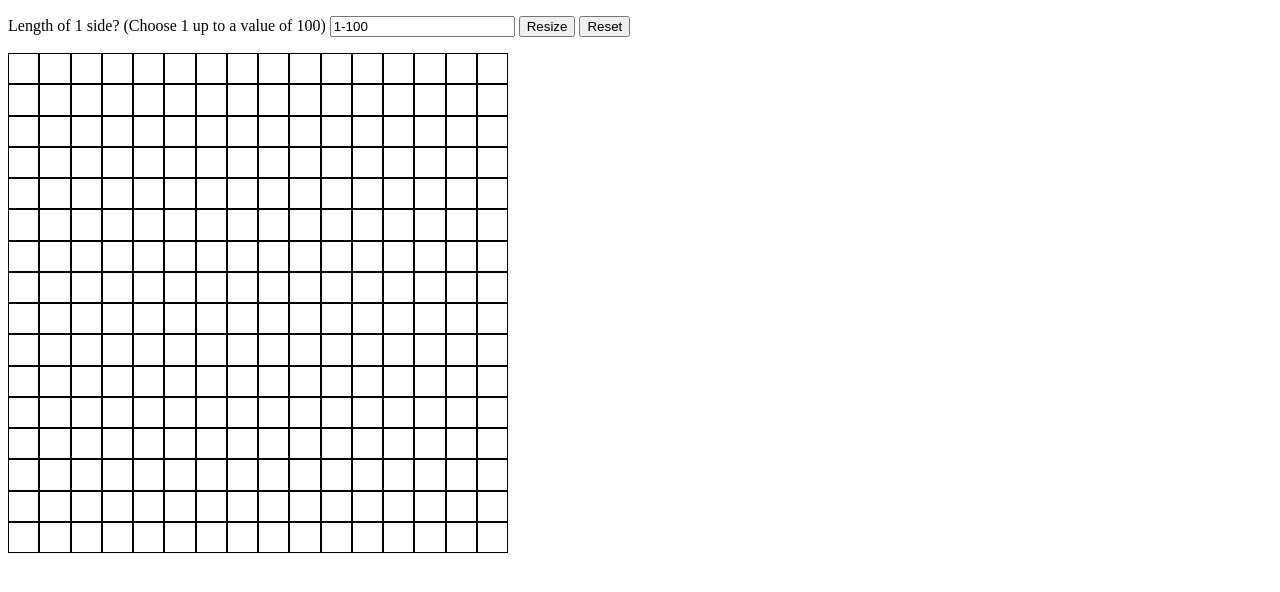
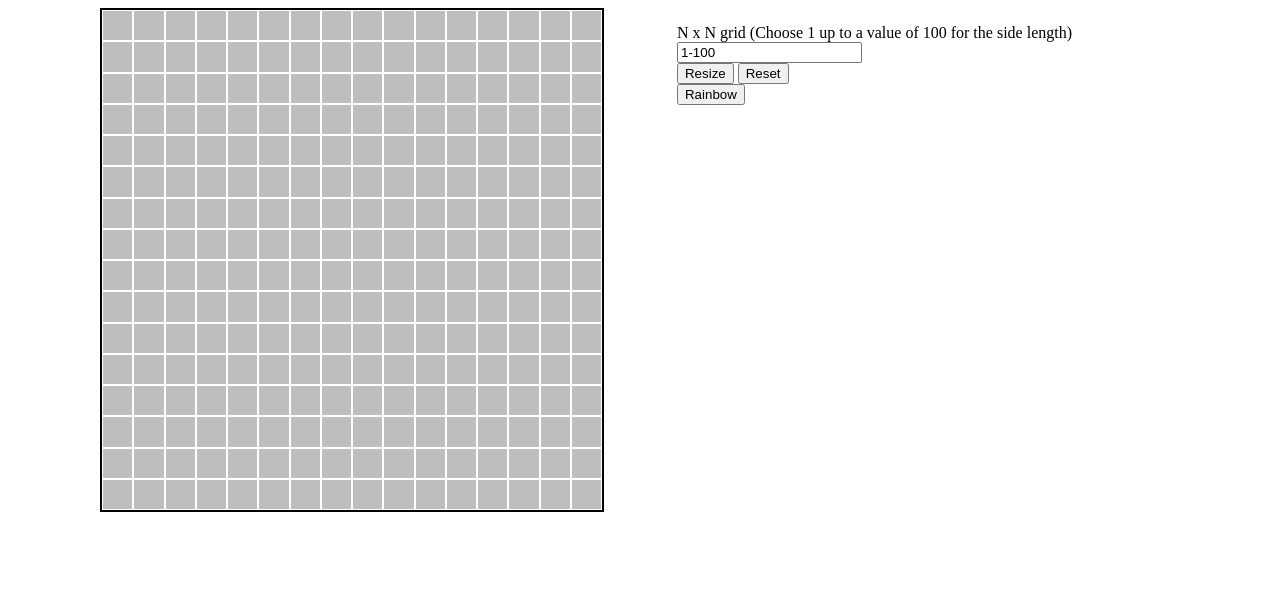
Before and after one commit to bananabread08/etch-a-sketch, a plain HTML site: page index.html in a window 1280 px wide. Drawn offline with Linux system fonts and the light colour scheme.

Commit message:
added Rainbow settings

```diff
--- a/index.html
+++ b/index.html
@@ -7,12 +7,13 @@
     <title>Etch-a-Sketch</title>
 </head>
 <body>
-<p id="settings"> Length of 1 side? (Choose 1 up to a value of 100)
-    <input type="text" id="size" name ="gridSize" value="1-100">
+<p class="settings" id="settings"> N x N grid (Choose 1 up to a value of 100 for the side length)<br>
+    <input type="text" id="size" name ="gridSize" value="1-100"><br>
     <input type="button" id="resize" value="Resize">
-    <input type="button" id="reset" value="Reset">
+    <input type="button" id="reset" value="Reset"><br>
+    <input type="button" id="rainbow" value="Rainbow">
 </p>
-<div id="container"></div>
+<div class="container" id="container"></div>
 <script src ="scripts/eas.js"></script>
 </body>
 
--- a/scripts/eas.js
+++ b/scripts/eas.js
@@ -1,13 +1,16 @@
 function createGrid(size){
+    squareWrapper.textContent = "";
     for(let i = 0; i < Math.pow(size,2); i++){
         let gridSqr = document.createElement("div");
-        gridSqr.setAttribute("id", "squares");
+        gridSqr.classList.add("squares");
         squareWrapper.appendChild(gridSqr);
     }
     squareWrapper.style.setProperty(
         "grid-template-columns",
         `repeat(${size}, 1fr)`
     );
+    let divs = document.querySelectorAll("div");
+    colorGrid(divs);
 }
 
 function colorGrid(blocks){
@@ -16,27 +19,27 @@ function colorGrid(blocks){
             div.style.backgroundColor = "cornflowerblue";
         });
     });
+
+    rainbow.addEventListener("click", function(){ //rainbow trails event
+        blocks.forEach(div => {
+            div.addEventListener("mouseenter", function(){
+                div.style.backgroundColor = `hsl(${Math.random() * 360}, 100%, 50%)`;
+            });
+        });
+    });
 }
 
 const dimension = document.getElementById("size");
 const squareWrapper = document.querySelector("#container");
 const resize = document.querySelector("#resize");
 const reset = document.querySelector("#reset");
+const rainbow = document.querySelector("#rainbow");
+createGrid(16); //default grid
 
-createGrid(16);
-const divs = document.querySelectorAll("div"); //select all created divs from createGrid();
-colorGrid(divs);
-
-resize.addEventListener("click", function(){ //event for clicking Resize button
-    squareWrapper.innerHTML = "";
+resize.addEventListener("click", () => { //event for clicking Resize button
     createGrid(dimension.value);
-    const resizedivs = document.querySelectorAll("div");
-    colorGrid(resizedivs);
 });
 
-reset.addEventListener("click", function(){
-    squareWrapper.innerHTML = "";
+reset.addEventListener("click", () => {; //reset to default grid
     createGrid(16);
-    const resetdivs = document.querySelectorAll("div");
-    colorGrid(resetdivs);
 });
--- a/styles/style.css
+++ b/styles/style.css
@@ -1,13 +1,26 @@
+html,body{
+    height:100%;
+    margin-left:50px;
+    overflow: hidden;
+}
+
+p {
+    float: right;
+    margin-right: 200px;
+}
+
 #container {
+    float: left;
     display: inline-grid;
     grid-template-columns: repeat(16,1fr);
     height: 500px;
     width: 500px;
+    border: 2px solid black;
 }
 
-#squares {
+.squares {
     min-width: auto;
     min-height: auto;
-    background-color: white;
-    border: 0.5px solid black;
+    background-color: rgb(190, 190, 190);
+    border: 1px solid white;
 }
```
